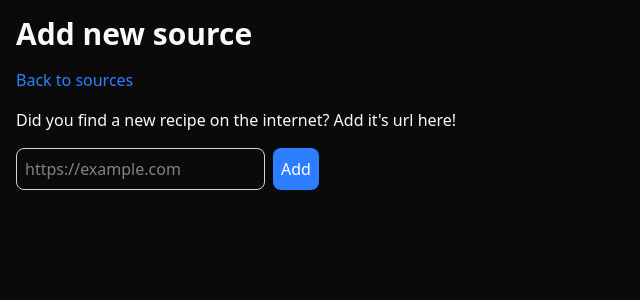
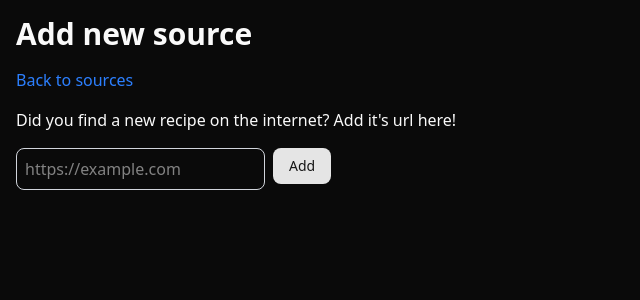
Before and after one commit to meowsus/cookbook, a Next.js app: page /sources/new in a window 1280 px wide. Shown: the top 300 px of the page, without its empty margins (0-640 px from the left). Built offline with nearby package versions, Linux system fonts and the light colour scheme.

Commit message:
Update Button references

```diff
--- a/src/app/sources/[sourceId]/UpdateSourceExtractedRecipeForm.tsx
+++ b/src/app/sources/[sourceId]/UpdateSourceExtractedRecipeForm.tsx
@@ -1,6 +1,6 @@
 "use client";
 
-import Button from "@/components/elements/Button";
+import { Button } from "@/components/ui/button";
 import fetcher from "@/lib/fetcher";
 
 import Textarea from "@/components/elements/Textarea";
--- a/src/app/sources/[sourceId]/UpdateSourceFullHtmlForm.tsx
+++ b/src/app/sources/[sourceId]/UpdateSourceFullHtmlForm.tsx
@@ -1,6 +1,6 @@
 "use client";
 
-import Button from "@/components/elements/Button";
+import { Button } from "@/components/ui/button";
 import fetcher from "@/lib/fetcher";
 import Textarea from "@/components/elements/Textarea";
 import useSWRImmutable from "swr/immutable";
--- a/src/app/sources/[sourceId]/UpdateSourceProcessedHtmlForm.tsx
+++ b/src/app/sources/[sourceId]/UpdateSourceProcessedHtmlForm.tsx
@@ -1,6 +1,6 @@
 "use client";
 
-import Button from "@/components/elements/Button";
+import { Button } from "@/components/ui/button";
 import Textarea from "@/components/elements/Textarea";
 import { updateSourceProcessedHtmlAction } from "@/lib/actions/sources";
 import { processRecipeHtml } from "@/lib/helpers/html";
--- a/src/app/sources/new/CreateSourceForm.tsx
+++ b/src/app/sources/new/CreateSourceForm.tsx
@@ -1,7 +1,7 @@
 "use client";
 
 import Input from "@/components/elements/Input";
-import Button from "@/components/elements/Button";
+import { Button } from "@/components/ui/button";
 import { createSourceAction } from "@/lib/actions/sources";
 import { useActionState } from "react";
 
--- a/src/components/elements/Button.tsx
+++ /dev/null
@@ -1,5 +0,0 @@
-export default function Button({ ...props }: React.ComponentProps<"button">) {
-  return (
-    <button {...props} className="bg-blue-500 text-white rounded-md p-2" />
-  );
-}
```
